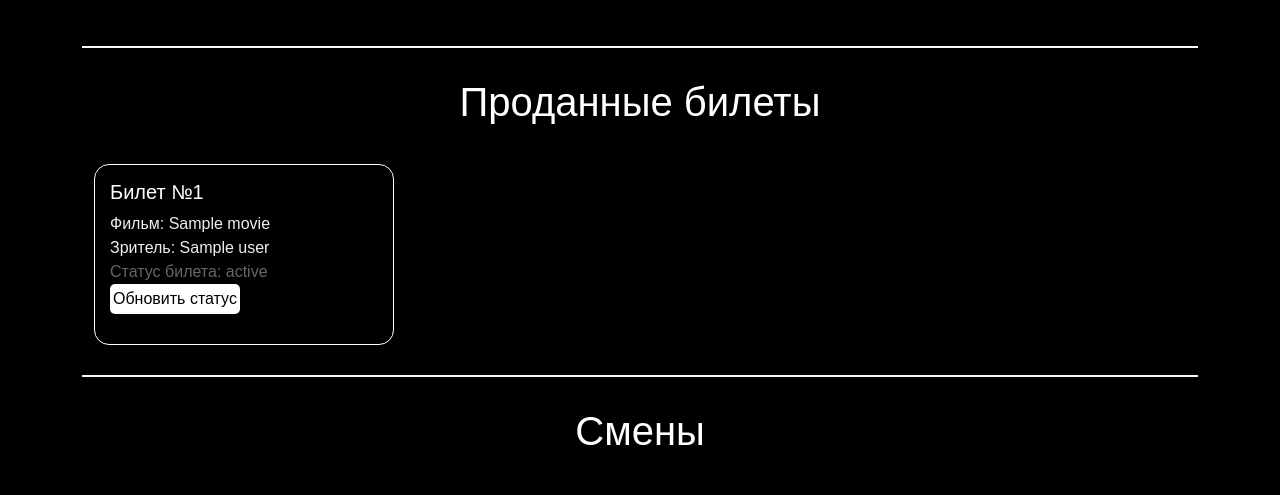
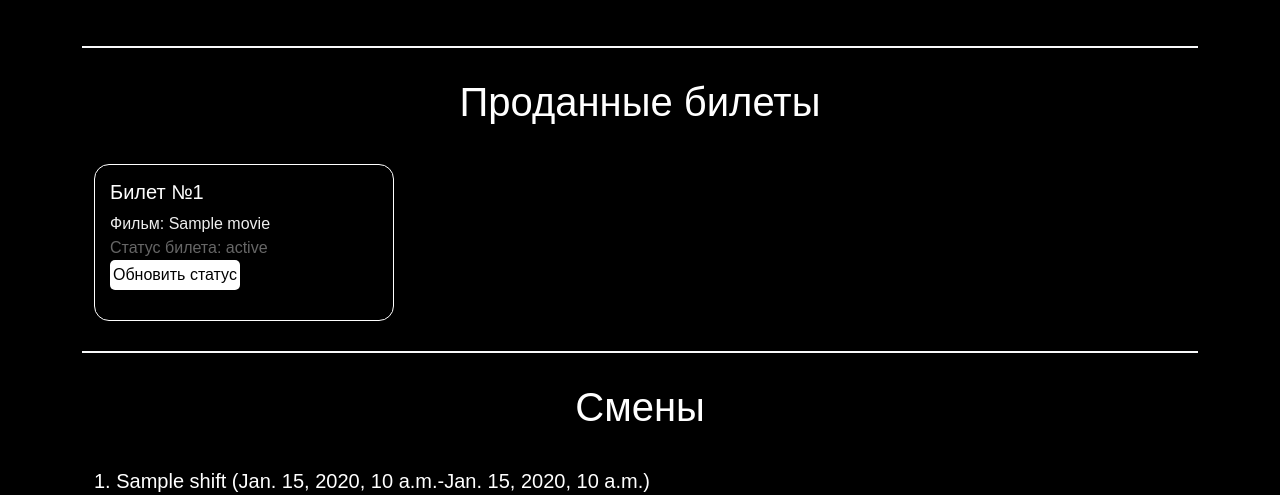
Before and after one commit to kholodov123/Praktika, a Django app: template MediaSite/templates/MediaSite/administrator.html in a window 1280 px wide. Shown: the part 961-1456 px from the top of the page. Run offline with Django 5.2, Linux system fonts and the light colour scheme; data comes from the database, SQL or seed files in the repository; tables that the repository leaves empty hold one stand-in row (values such as "Sample post"); the template is opened without the code that fills it: values that come from a table or form of the project are taken from there, most other values are stand-ins (such as "Sample title", 1, 10 or a date in 2020); parts of the project's set-up code (start-up, migrations or seed data) failed here and were passed over; some web fonts are replaced.

Commit message:
Update administrator.html

```diff
--- a/MediaSite/templates/MediaSite/administrator.html
+++ b/MediaSite/templates/MediaSite/administrator.html
@@ -148,7 +148,6 @@
         <h3 class="ticket_number">Билет №{{forloop.counter}}</h3>
         <div class="ticket-info">
             <a style="color:#eee">Фильм: {{Ticket.movie}}</a></br>
-            <a style="color:#eee">Зритель: {{Ticket.user}}</a></br>
             {% if Ticket.status.name == "Оплачен" %}
             <a style="color:var(--btn-color)">Статус билета: {{Ticket.status}}</a></br>
             {% elif Ticket.status.name == "Не оплачен" %}
```
